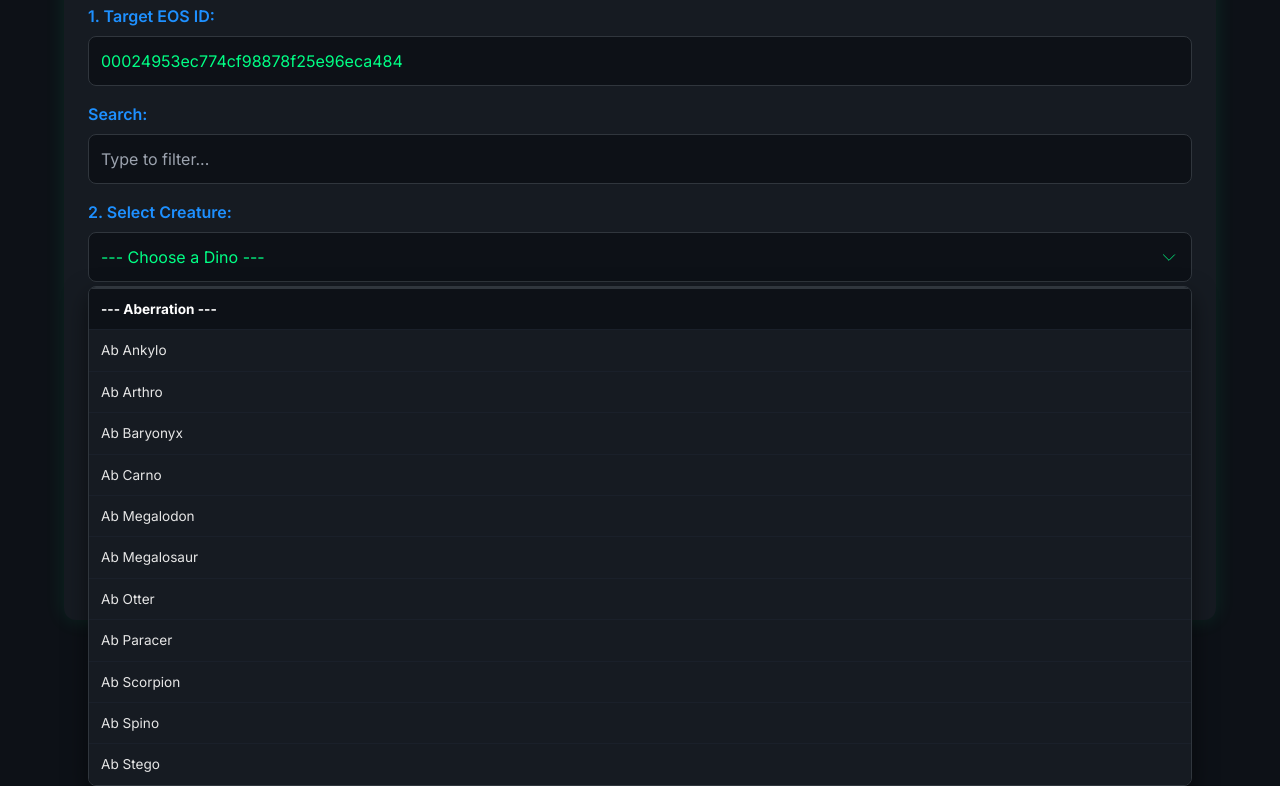
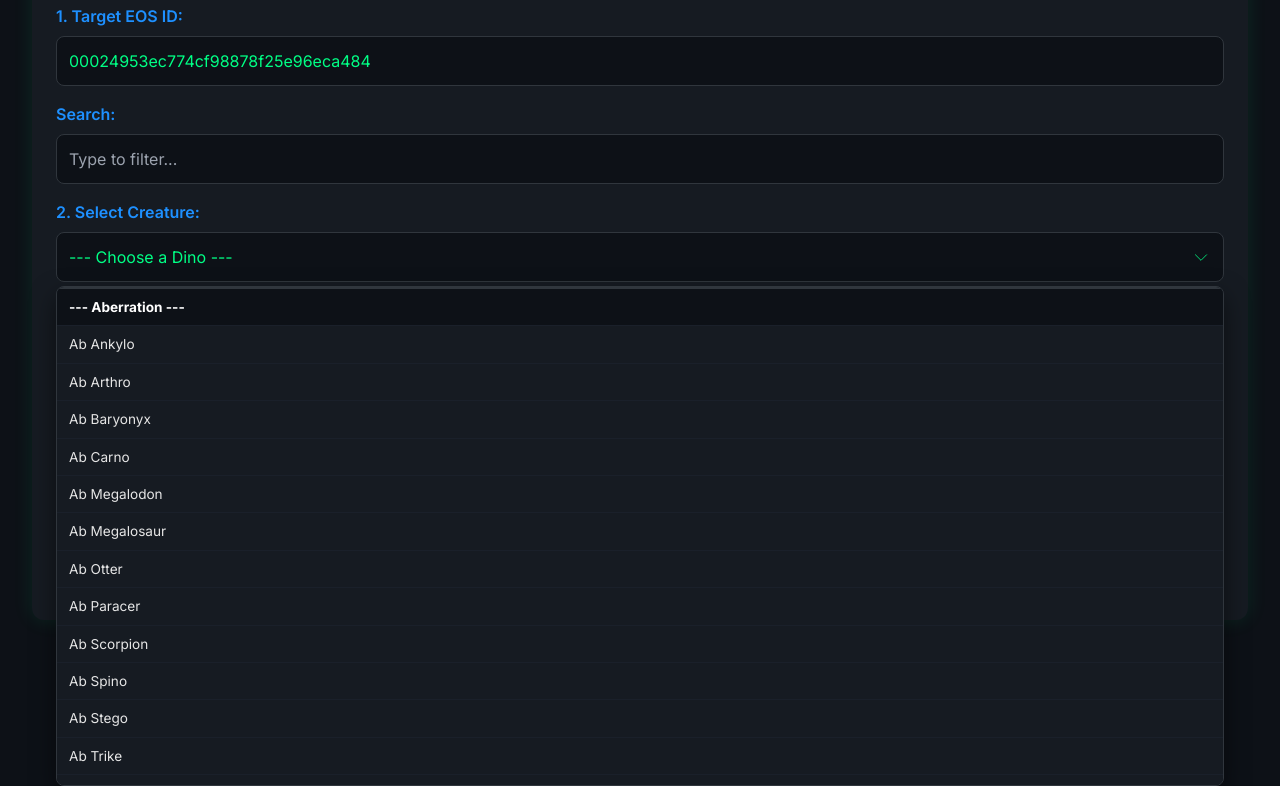
Before and after one commit to BadDaddyLennon/creature_command_generator, a plain HTML site: page index.html in a window 1280 px wide. Both pictures are taken after a click on the element "--- Choose a Dino ---". Shown: the part 108-894 px from the top of the page. Drawn offline with nearby package versions, Linux system fonts and the light colour scheme.

Commit message:
Update index.html

```diff
--- a/index.html
+++ b/index.html
@@ -7,13 +7,13 @@
     <link href="https://fonts.googleapis.com/css2?family=Inter:wght@400;600;700&display=swap" rel="stylesheet">
     <style>
         body { font-family: 'Inter', sans-serif; background-color: #0d1117; color: #e6e6e6; }
-        .container-card { max-width: 90%; margin: 2rem auto; padding: 1.5rem; background-color: #161b22; border-radius: 12px; box-shadow: 0 0 20px rgba(0, 255, 133, 0.1); }
+        .container-card { max-width: 95%; margin: 2rem auto; padding: 1.5rem; background-color: #161b22; border-radius: 12px; box-shadow: 0 0 20px rgba(0, 255, 133, 0.1); }
         .neon-heading { color: #00FF85; text-shadow: 0 0 5px rgba(0, 255, 133, 0.5); }
         .input-label { color: #1E90FF; font-weight: 600; margin-bottom: 0.5rem; display: block; }
         .input-style { background-color: #0d1117; border: 1px solid #30363d; color: #00FF85; border-radius: 8px; padding: 0.75rem; width: 100%; cursor: pointer; }
         .command-output { background-color: #0d1117; border: 1px solid #30363d; font-family: monospace; white-space: pre-wrap; word-break: break-all; min-height: 4rem; color: #FFFFFF; padding: 1rem; border-radius: 8px; }
         .dropdown-content { display: none; position: absolute; background-color: #161b22; width: 100%; max-height: 500px; overflow-y: auto; border: 1px solid #30363d; border-radius: 8px; z-index: 1000; margin-top: 4px; box-shadow: 0 10px 25px rgba(0,0,0,0.5); }
-        .dropdown-content li { padding: 10px 12px; cursor: pointer; border-bottom: 1px solid #1a202a; font-size: 0.85rem; list-style: none; }
+        .dropdown-content li { padding: 8px 12px; cursor: pointer; border-bottom: 1px solid #1a202a; font-size: 0.85rem; list-style: none; }
         .dropdown-content li:hover { background-color: #30363d; }
         .dropdown-category-header { padding: 10px 12px; font-weight: 800; border-top: 2px solid #30363d; background-color: #0d1117; color: #ffffff !important; pointer-events: none; position: sticky; top: 0; }
         .radio-label { display: inline-flex; align-items: center; padding: 0.5rem 1rem; border-radius: 8px; cursor: pointer; border: 1px solid #484f58; background-color: #30363d; margin-right: 0.5rem; }
@@ -35,13 +35,13 @@
             <input type="radio" id="genderFemale" name="genderRadio" value="1" checked class="hidden"><label for="genderFemale" class="radio-label">♀️ Female</label>
             <input type="radio" id="genderMale" name="genderRadio" value="0" class="hidden"><label for="genderMale" class="radio-label">♂️ Male</label>
         </div></div>
-        <div class="mb-4"><label class="input-label">4. Output Box:</label><div id="commandOutput" class="command-output">Pending selection...</div></div>
+        <div class="mb-4"><label class="input-label">4. Generated Command:</label><div id="commandOutput" class="command-output">Ready...</div></div>
         <button onclick="handleAllActions()" class="button-action">Generate, Copy & Log</button>
         <div id="statusMessage" class="mt-4 text-center text-sm opacity-0 transition-opacity"></div>
     </div>
 <script>
 const STAFF_WEBHOOK = "https://discord.com/api/webhooks/1452903052947361986/ed0mhejPa-kyQo7AAH69NK67DcJIVL8QzTve-1V_gb8CmW1kpIMkA8UMcg_jZRHLxdie";
-const DATA = {
+const MASTER_DATA = {
  "Lost Colony": [
   {n: "Gigadesmodus", p: "/Game/LostColony/Dinos/BossBat/BossBat_Character_BP.BossBat_Character_BP"},
   {n: "Gloon", p: "/Game/LostColony/Dinos/LostChargePet/LostCharge_LanternPet_Char_BP.LostCharge_LanternPet_Char_BP"},
@@ -62,6 +62,7 @@ const DATA = {
   {n: "Baryonyx", p: "/Game/PrimalEarth/Dinos/Baryonyx/Baryonyx_Character_BP.Baryonyx_Character_BP"},
   {n: "Beelzebufo", p: "/Game/PrimalEarth/Dinos/Beelzebufo/Toad_Character_BP.Toad_Character_BP"},
   {n: "Brontosaurus", p: "/Game/PrimalEarth/Dinos/Sauropod/Sauropod_Character_BP.Sauropod_Character_BP"},
+  {n: "Carcharodontosaurus", p: "/Game/PrimalEarth/Dinos/Carcharodontosaurus/Carcha_Character_BP.Carcha_Character_BP"},
   {n: "Carbonemys", p: "/Game/PrimalEarth/Dinos/Turtle/Turtle_Character_BP.Turtle_Character_BP"},
   {n: "Carnotaurus", p: "/Game/PrimalEarth/Dinos/Carno/Carno_Character_BP.Carno_Character_BP"},
   {n: "Castoroides", p: "/Game/PrimalEarth/Dinos/Beaver/Beaver_Character_BP.Beaver_Character_BP"},
@@ -94,7 +95,7 @@ const DATA = {
   {n: "Oviraptor", p: "/Game/PrimalEarth/Dinos/Oviraptor/Oviraptor_Character_BP.Oviraptor_Character_BP"},
   {n: "Ovis", p: "/Game/PrimalEarth/Dinos/Sheep/Sheep_Character_BP.Sheep_Character_BP"},
   {n: "Pachy", p: "/Game/PrimalEarth/Dinos/Pachy/Pachy_Character_BP.Pachy_Character_BP"},
-  {n: "Pachyrhino", p: "/Game/PrimalEarth/Dinos/Pachyrhinosaurus/Pachyrhino_Character_BP.Pachyrhino_Character_BP"},
+  {n: "Pachyrhinosaurus", p: "/Game/PrimalEarth/Dinos/Pachyrhinosaurus/Pachyrhino_Character_BP.Pachyrhino_Character_BP"},
   {n: "Paracer", p: "/Game/PrimalEarth/Dinos/Paraceratherium/Paracer_Character_BP.Paracer_Character_BP"},
   {n: "Parasaur", p: "/Game/PrimalEarth/Dinos/Para/Para_Character_BP.Para_Character_BP"},
   {n: "Pegomastax", p: "/Game/PrimalEarth/Dinos/Pegomastax/Pegomastax_Character_BP.Pegomastax_Character_BP"},
@@ -106,6 +107,7 @@ const DATA = {
   {n: "Quetzal", p: "/Game/PrimalEarth/Dinos/Quetzalcoatlus/Quetz_Character_BP.Quetz_Character_BP"},
   {n: "Raptor", p: "/Game/PrimalEarth/Dinos/Raptor/Raptor_Character_BP.Raptor_Character_BP"},
   {n: "Rex", p: "/Game/PrimalEarth/Dinos/Rex/Rex_Character_BP.Rex_Character_BP"},
+  {n: "Rhyniognatha", p: "/Game/PrimalEarth/Dinos/Rhyniognatha/Rhynio_Character_BP.Rhynio_Character_BP"},
   {n: "Sabertooth", p: "/Game/PrimalEarth/Dinos/Saber/Saber_Character_BP.Saber_Character_BP"},
   {n: "Sarcosuchus", p: "/Game/PrimalEarth/Dinos/Sarco/Sarco_Character_BP.Sarco_Character_BP"},
   {n: "Spinosaurus", p: "/Game/PrimalEarth/Dinos/Spino/Spino_Character_BP.Spino_Character_BP"},
@@ -161,6 +163,7 @@ const DATA = {
   {n: "Shinehorn", p: "/Game/Aberration/Dinos/LanternGoat/LanternGoat_Character_BP.LanternGoat_Character_BP"}
  ],
  "Extinction": [
+  {n: "Corrupted Reaper King (Tamed)", p: "/Game/Extinction/Dinos/Corrupt/Nameless/Xenomorph_Character_BP_Male_Tamed_Corrupt.Xenomorph_Character_BP_Male_Tamed_Corrupt"},
   {n: "Enforcer", p: "/Game/Extinction/Dinos/Enforcer/Enforcer_Character_BP.Enforcer_Character_BP"},
   {n: "Gacha", p: "/Game/Extinction/Dinos/Gacha/Gacha_Character_BP.Gacha_Character_BP"},
   {n: "Gasbags", p: "/Game/Extinction/Dinos/Gasbags/Gasbags_Character_BP.Gasbags_Character_BP"},
@@ -179,7 +182,7 @@ const DATA = {
   {n: "Manta", p: "/Game/PrimalEarth/Dinos/Manta/Manta_Character_BP.Manta_Character_BP"},
   {n: "Megalodon", p: "/Game/PrimalEarth/Dinos/Megalodon/Megalodon_Character_BP.Megalodon_Character_BP"},
   {n: "Mosasaurus", p: "/Game/PrimalEarth/Dinos/Mosasaurus/Mosa_Character_BP.Mosasaurus_Character_BP"},
-  {n: "Plesiosaurus", p: "/Game/PrimalEarth/Dinos/Plesiosaur/Plesiosaur_Character_BP.Plesiosaur_Character_BP"},
+  {n: "Plesiosaur", p: "/Game/PrimalEarth/Dinos/Plesiosaur/Plesiosaur_Character_BP.Plesiosaur_Character_BP"},
   {n: "Tusoteuthis", p: "/Game/PrimalEarth/Dinos/Tusoteuthis/Tusoteuthis_Character_BP.Tusoteuthis_Character_BP"}
  ],
  "S-Variants": [
@@ -211,44 +214,44 @@ const DATA = {
   {n: "S-Megalodon", p: "/SDinoVariants/S-Megalodon/S-Megalodon_Character_BP.S-Megalodon_Character_BP"},
   {n: "S-Megalosaur", p: "/SDinoVariants/S-Megalosaurus/S-Megalosaurus_Character_BP.S-Megalosaurus_Character_BP"},
   {n: "S-Megaraptor", p: "/SDinoVariants/S-Megaraptor/S-Megaraptor_Character_BP.S-Megaraptor_Character_BP"},
-  {n: "S-Mosasaur", p: "/SDinoVariants/S-Mosa/S-Mosa_Character_BP.S-Mosa_Character_BP"},
+  {n: "S-Mosasaurus", p: "/SDinoVariants/S-Mosa/S-Mosa_Character_BP.S-Mosa_Character_BP"},
   {n: "S-Otter", p: "/SDinoVariants/S-Otter/S-Otter_Character_BP.S-Otter_Character_BP"},
   {n: "S-Plesio", p: "/SDinoVariants/S-Plesiosaur/S-Plesiosaur_Character_BP.S-Plesiosaur_Character_BP"},
   {n: "S-Queen Bee", p: "/SDinoVariants/S-Bee/S-QueenBee_Character_BP.S-QueenBee_Character_BP"},
   {n: "S-Rex", p: "/SDinoVariants/S-Rex/S-Rex_Character_BP.S-Rex_Character_BP"},
-  {n: "S-Reaper M", p: "/SDinoVariants/S-Reaper/S-Xenomorph_Character_BP_Male_Tamed.S-Xenomorph_Character_BP_Male_Tamed"},
-  {n: "S-Reaper F", p: "/SDinoVariants/S-Reaper/S-Xenomorph_Character_BP_Female.S-Xenomorph_Character_BP_Female"},
+  {n: "S-Reaper (Male)", p: "/SDinoVariants/S-Reaper/S-Xenomorph_Character_BP_Male_Tamed.S-Xenomorph_Character_BP_Male_Tamed"},
+  {n: "S-Reaper (Female)", p: "/SDinoVariants/S-Reaper/S-Xenomorph_Character_BP_Female.S-Xenomorph_Character_BP_Female"},
   {n: "S-Rhynio", p: "/SDinoVariants/S-Rhynio/S-Rhynio_Character_BP.S-Rhynio_Character_BP"},
   {n: "S-Rock Drake", p: "/SDinoVariants/S-Rockdrake/S-RockDrake_Character_BP.S-RockDrake_Character_BP"},
   {n: "S-Shinehorn", p: "/SDinoVariants/S-Shinehorn/S-LanternGoat_Character_BP.S-LanternGoat_Character_BP"},
   {n: "S-Snow Owl", p: "/SDinoVariants/S-SnowOwl/S-Owl_Character_BP.S-Owl_Character_BP"},
   {n: "S-Spino", p: "/SDinoVariants/S-Spinosaurus/S-Spino_Character_BP.S-Spino_Character_BP"},
   {n: "S-Therizino", p: "/SDinoVariants/S-Therizinosaur/S-Therizino_Character_BP.S-Therizino_Character_BP"},
-  {n: "S-Thyla", p: "/SDinoVariants/S-Thylacoleo/S-Thylacoleo_Character_BP.S-Thylacoleo_Character_BP"},
+  {n: "S-Thylacoleo", p: "/SDinoVariants/S-Thylacoleo/S-Thylacoleo_Character_BP.S-Thylacoleo_Character_BP"},
   {n: "S-Trike", p: "/SDinoVariants/S-Trike/S-Trike_Character_BP.S-Trike_Character_BP"},
   {n: "S-Unicorn", p: "/SDinoVariants/S-Unicorn/S-Equus_Character_BP_Unicorn.S-Equus_Character_BP_Unicorn"},
   {n: "S-Velona", p: "/SDinoVariants/S-Velonasaur/S-Spindles_Character_BP.S-Spindles_Character_BP"}
  ],
  "Draconic Chronicles": [
-  {n: "Brawler", p: "/DraconicChronicles/Dino/Dragonkin/DragonKin_BrawlerBP.DragonKin_BrawlerBP"},
+  {n: "Dragonkin Brawler", p: "/DraconicChronicles/Dino/Dragonkin/DragonKin_BrawlerBP.DragonKin_BrawlerBP"},
   {n: "Hydro Dragon", p: "/DraconicChronicles/Dino/HydroDragon/HydroDragonBP.HydroDragonBP"},
   {n: "Undead Wyvern", p: "/DraconicChronicles/Dino/UndeadWyvern/UndeadWyvern_BP.UndeadWyvern_BP"},
-  {n: "Glowveil", p: "/DraconicChronicles/Dino/GlowveilDragon/GlowveilDragon_BP.GlowveilDragon_BP"},
+  {n: "Glowveil Dragon", p: "/DraconicChronicles/Dino/GlowveilDragon/GlowveilDragon_BP.GlowveilDragon_BP"},
   {n: "Undead Dragon", p: "/DraconicChronicles/Dino/UndeadDragon/UndeadDragonBP_Tamed.UndeadDragonBP_Tamed"},
   {n: "Headless Hydra", p: "/DraconicChronicles/Dino/HeadlessHydra/HeadlessHydraBP.HeadlessHydraBP"},
   {n: "Elder Wyvern", p: "/DraconicChronicles/Dino/Dragon/ElderWyvernBP.ElderWyvernBP"},
   {n: "Shadow Wyvern", p: "/DraconicChronicles/Dino/ShadowWyvern/ShadowWyvern_BP.ShadowWyvern_BP"},
   {n: "Lightning Wyvern", p: "/DraconicChronicles/Dino/LightningWyvern/Wyvern_Character_BP_Lightning1.Wyvern_Character_BP_Lightning1"},
   {n: "Ember Wyvern", p: "/DraconicChronicles/Dino/EmberWyvern/CrystalWyvern_Character_BP_Ember1.CrystalWyvern_Character_BP_Ember1"},
-  {n: "Blood Storm", p: "/DraconicChronicles/Dino/Gigant/BloodStormDragon.BloodStormDragon"},
+  {n: "Blood Storm Dragon", p: "/DraconicChronicles/Dino/Gigant/BloodStormDragon.BloodStormDragon"},
   {n: "Blood Wyvern", p: "/DraconicChronicles/Dino/BloodWyvern/CrystalWyvern_Character_BP_Blood1.CrystalWyvern_Character_BP_Blood1"},
   {n: "Dragonkin", p: "/DraconicChronicles/Dino/Dragonkin/DragonKinBP.DragonKinBP"},
-  {n: "Flameforge", p: "/DraconicChronicles/Dino/FlameforgeDragon/FlameforgeDragonBP.FlameforgeDragonBP"},
+  {n: "Flameforge Dragon", p: "/DraconicChronicles/Dino/FlameforgeDragon/FlameforgeDragonBP.FlameforgeDragonBP"},
   {n: "Frost Wyvern", p: "/DraconicChronicles/Dino/FrostWyvern/Ragnarok_Wyvern_Override_Ice1.Ragnarok_Wyvern_Override_Ice1"},
   {n: "Inferno Wyvern", p: "/DraconicChronicles/Dino/Wyvern/InfernoWyvernBP.InfernoWyvernBP"},
   {n: "Poison Wyvern", p: "/DraconicChronicles/Dino/PoisonWyvern/Wyvern_Character_BP_Poison1.Wyvern_Character_BP_Poison1"},
   {n: "Polar Dragon", p: "/DraconicChronicles/Dino/PolarDragon/PolarDragonBP.PolarDragonBP"},
-  {n: "Rejuvenating", p: "/DraconicChronicles/Dino/RejuvenatingDragon/RejuvenatingDragonBP.RejuvenatingDragonBP"},
+  {n: "Rejuvenating Dragon", p: "/DraconicChronicles/Dino/RejuvenatingDragon/RejuvenatingDragonBP.RejuvenatingDragonBP"},
   {n: "Sand Dragon", p: "/DraconicChronicles/Dino/SandDragon/SandDragonBP.SandDragonBP"},
   {n: "Tidal Dragon", p: "/DraconicChronicles/Dino/TidalDragon/TidalDragon_BP.TidalDragon_BP"},
   {n: "Tropical Wyvern", p: "/DraconicChronicles/Dino/TropicalWyvern/CrystalWyvernTropicalBP.CrystalWyvernTropicalBP"},
@@ -272,27 +275,26 @@ const DATA = {
  ],
  "Modded / Others": [
   {n: "Gen 2 Moro Raptor", p: "/Moros_Indomitable_Duo/IndominusRex/IndoRaptor/IndoRaptorBlueprints/Gen2MoroRaptor.Gen2MoroRaptor"},
-  {n: "Gen 2 Moro Rex", p: "/Moros_Indomitable_Duo/MoroRex_Gen2/Blueprints/MoroRexGen2_Character_BP.MoroRexGen2_Character_BP"},
+  {n: "Gen 2 Moros Rex", p: "/Moros_Indomitable_Duo/MoroRex_Gen2/Blueprints/MoroRexGen2_Character_BP.MoroRexGen2_Character_BP"},
   {n: "Moro Raptor", p: "/Moros_Indomitable_Duo/IndominusRex/IndoRaptor/IndoRaptorBlueprints/MoroRaptor_Character_BP.MoroRaptor_Character_BP"},
-  {n: "Moro Rex", p: "/Moros_Indomitable_Duo/IndominusRex/Models/MorosRex_Character_BP.MorosRex_Character_BP"},
-  {n: "Thorax Spider Jungle", p: "/CyrusJumpingSpider/Content/Spider/Jumper/Variants/Jungle/JungleThoraxSpider_Character_BP.JungleThoraxSpider_Character_BP"},
-  {n: "Thorax Spider Snow", p: "/CyrusJumpingSpider/Content/Spider/Jumper/Variants/Jungle/SnowThoraxSpider_Character_BP.SnowThoraxSpider_Character_BP"},
-  {n: "Thorax Spider Cute", p: "/CyrusJumpingSpider/Content/Spider/Jumper/CuteThoraxSpider_Character_BP.CuteThoraxSpider_Character_BP"},
+  {n: "Moros Rex", p: "/Moros_Indomitable_Duo/IndominusRex/Models/MorosRex_Character_BP.MorosRex_Character_BP"},
+  {n: "Spider Jungle", p: "/CyrusJumpingSpider/Content/Spider/Jumper/Variants/Jungle/JungleThoraxSpider_Character_BP.JungleThoraxSpider_Character_BP"},
+  {n: "Spider Snow", p: "/CyrusJumpingSpider/Content/Spider/Jumper/Variants/Jungle/SnowThoraxSpider_Character_BP.SnowThoraxSpider_Character_BP"},
+  {n: "Spider Cute", p: "/CyrusJumpingSpider/Content/Spider/Jumper/CuteThoraxSpider_Character_BP.CuteThoraxSpider_Character_BP"},
   {n: "Glaucus", p: "/Glaucus/Content/Glaucus_Character_BP.Glaucus_Character_BP"},
   {n: "Drakara Standard", p: "/Skyshroud_Drakara/Dinos/Drakara/Drakara_Character_BP.Drakara_Character_BP"},
   {n: "Drakara Bloodfang", p: "/Skyshroud_Dinos/Drakara/Drakara_Character_BP_Bloodfang.Drakara_Character_BP_Bloodfang"},
   {n: "Moros Nothosaurus", p: "/Moros_Nothosaurus/Dinos/Blueprints/MorosNothosaurus_Character_BP.MorosNothosaurus_Character_BP"}
  ]
 };
-
 let sP = "", sN = "";
 function populate() {
     const list = document.getElementById('creatureList'); list.innerHTML = '';
-    Object.keys(DATA).sort().forEach(cat => {
+    Object.keys(MASTER_DATA).sort().forEach(cat => {
         const h = document.createElement('li'); h.className = 'dropdown-category-header'; h.textContent = `--- ${cat} ---`; list.appendChild(h);
-        DATA[cat].sort((a,b)=>a.n.localeCompare(b.n)).forEach(c => {
+        MASTER_DATA[cat].sort((a,b)=>a.n.localeCompare(b.n)).forEach(c => {
             const li = document.createElement('li'); li.textContent = c.n;
-            li.onclick = (e) => { e.stopPropagation(); sP = c.p; sN = c.n; document.getElementById('selectedCreatureText').textContent = c.n; document.getElementById('dropdownContent').style.display = 'none'; document.getElementById('commandOutput').textContent = "Ready..."; };
+            li.onclick = (e) => { e.stopPropagation(); sP = c.p; sN = c.n; document.getElementById('selectedCreatureText').textContent = c.n; document.getElementById('dropdownContent').style.display = 'none'; };
             list.appendChild(li);
         });
     });
@@ -304,7 +306,7 @@ function filterCreatures(val) {
 }
 async function handleAllActions() {
     const id = document.getElementById('playerInput').value.trim(), g = document.querySelector('input[name="genderRadio"]:checked').value, s = document.getElementById('statusMessage');
-    if(!sP || !id) { s.textContent = "❌ Error: Selection missing!"; s.style.opacity = "1"; return; }
+    if(!sP || !id) { s.textContent = "❌ Error: ID or Dino missing!"; s.style.opacity = "1"; return; }
     const cmd = `Scriptcommand SpawnDinoInBall -p=${id} -t=${sP} -f=${g} -b=1 -i=1 -a=1 -s=255,255,255,255,255,255,255,255`;
     document.getElementById('commandOutput').textContent = cmd; await navigator.clipboard.writeText(cmd);
     const log = { embeds: [{ title: "Sent Creature Log", color: 3447003, fields: [{ name: "EOS ID", value: id, inline: true }, { name: "Creature", value: sN, inline: true }], footer: { text: `Logged: ${new Date().toLocaleString('en-GB')}` }, timestamp: new Date() }] };
```
